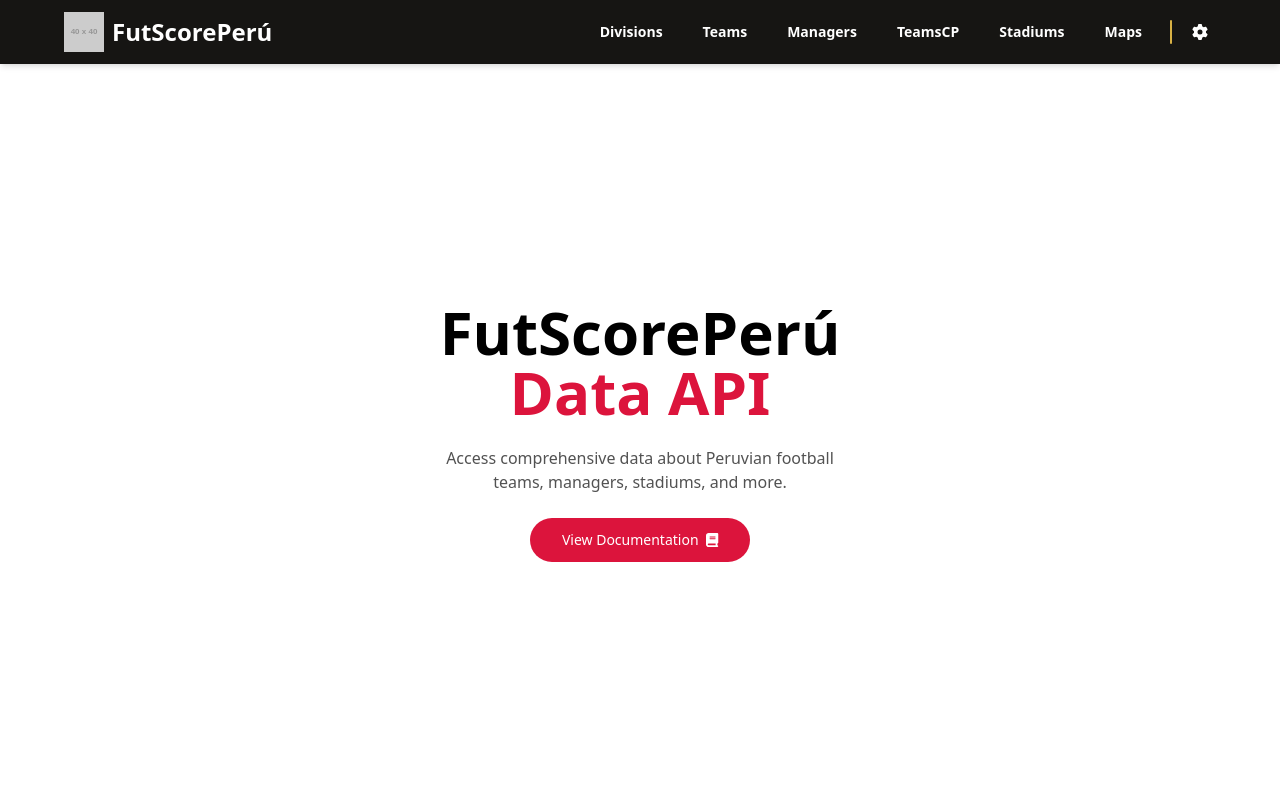
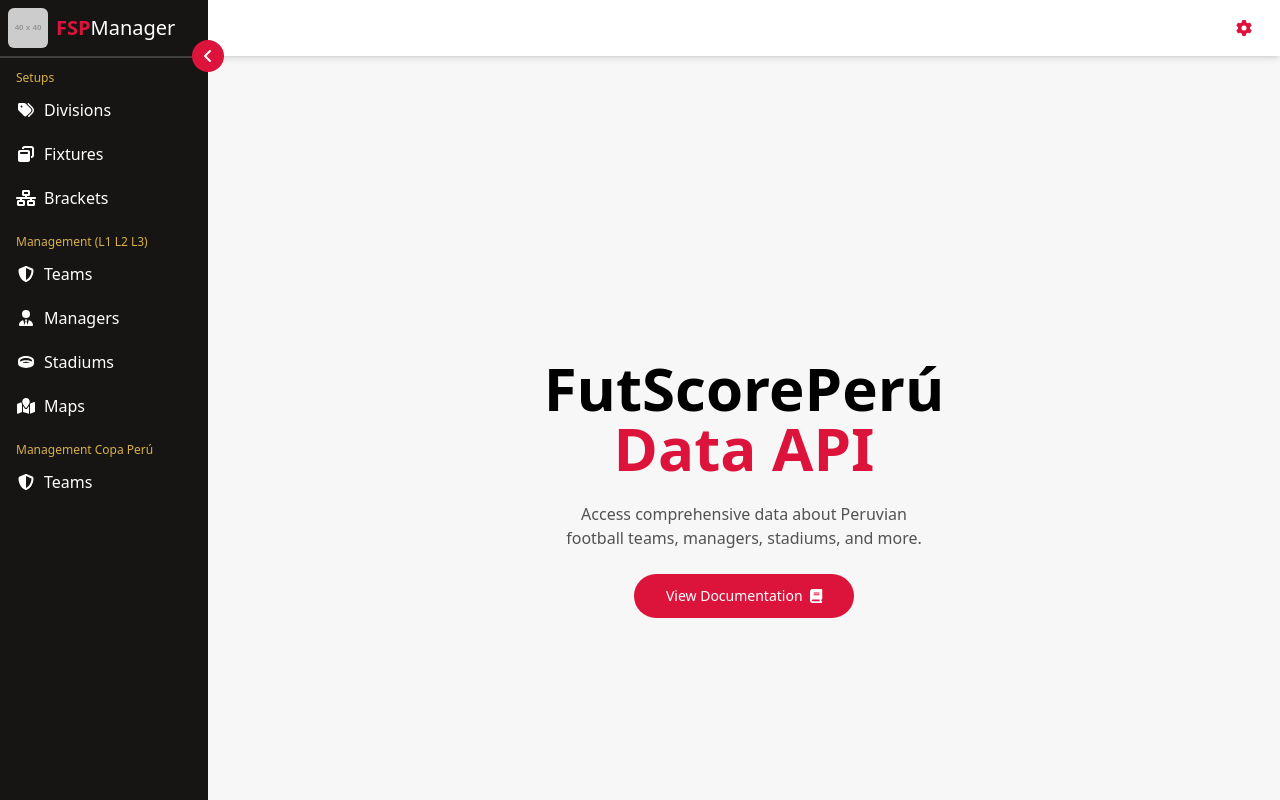
Before and after one commit to Alkrax87/FutScorePeru-Manager, an Angular app: page /home in a window 1280 px wide. Shown: the top 800 px of the page. Built offline with nearby package versions, Linux system fonts and the light colour scheme; no server answers.

Commit message:
Refactor AppComponent to integrate Sidebar and Topbar components for improved layout and navigation

```diff
--- a/src/app/app.component.ts
+++ b/src/app/app.component.ts
@@ -1,16 +1,53 @@
 import { Component } from '@angular/core';
-import { MainNavComponent } from './components/main-nav/main-nav.component';
 import { RouterOutlet } from '@angular/router';
+import { SidebarComponent } from "./components/sidebar/sidebar.component";
 import { FooterComponent } from "./components/footer/footer.component";
+import { NgClass } from '@angular/common';
+import { faMapLocation, faNetworkWired, faRing, faShieldHalved, faTags, faUserTie, faWindowRestore } from '@fortawesome/free-solid-svg-icons';
+import { TopbarComponent } from "./components/topbar/topbar.component";
 
 @Component({
   selector: 'app-root',
-  imports: [RouterOutlet, MainNavComponent, FooterComponent],
+  imports: [RouterOutlet, SidebarComponent, NgClass, FooterComponent, TopbarComponent],
   template: `
-    <app-main-nav></app-main-nav>
-    <router-outlet></router-outlet>
-    <app-footer></app-footer>
+    <div class="flex h-screen">
+      <app-sidebar [routesElements]="routes" (sidebarOpen)="seeStatus($event)"></app-sidebar>
+      <div class="bg-light w-full overflow-y-auto duration-300" [ngClass]="{ 'pl-52': sidebarOpen, 'pl-12': !sidebarOpen }">
+        <app-topbar></app-topbar>
+        <router-outlet></router-outlet>
+        <app-footer></app-footer>
+      </div>
+    </div>
   `,
   styles: ``,
 })
-export class AppComponent {}
+export class AppComponent {
+  sidebarOpen: boolean = true;
+  routes = [
+    {
+      sectionName: 'Setups',
+      routes: [
+        { route: 'divisions', name: 'Divisions', icon: faTags },
+        { route: 'fixtures', name: 'Fixtures', icon: faWindowRestore },
+        { route: 'brackets', name: 'Brackets', icon: faNetworkWired },
+      ],
+    },
+    {
+      sectionName: 'Management (L1 L2 L3)',
+      routes: [
+        { route: 'teams', name: 'Teams', icon: faShieldHalved },
+        { route: 'managers', name: 'Managers', icon: faUserTie },
+        { route: 'stadiums', name: 'Stadiums', icon: faRing },
+        { route: 'maps', name: 'Maps', icon: faMapLocation },
+      ],
+    },
+    {
+      sectionName: 'Management Copa Perú',
+      routes: [
+        { route: 'teamsCP', name: 'Teams', icon: faShieldHalved },
+      ],
+    }
+  ]
+
+  seeStatus(status: boolean) { this.sidebarOpen = status }
+}
```
